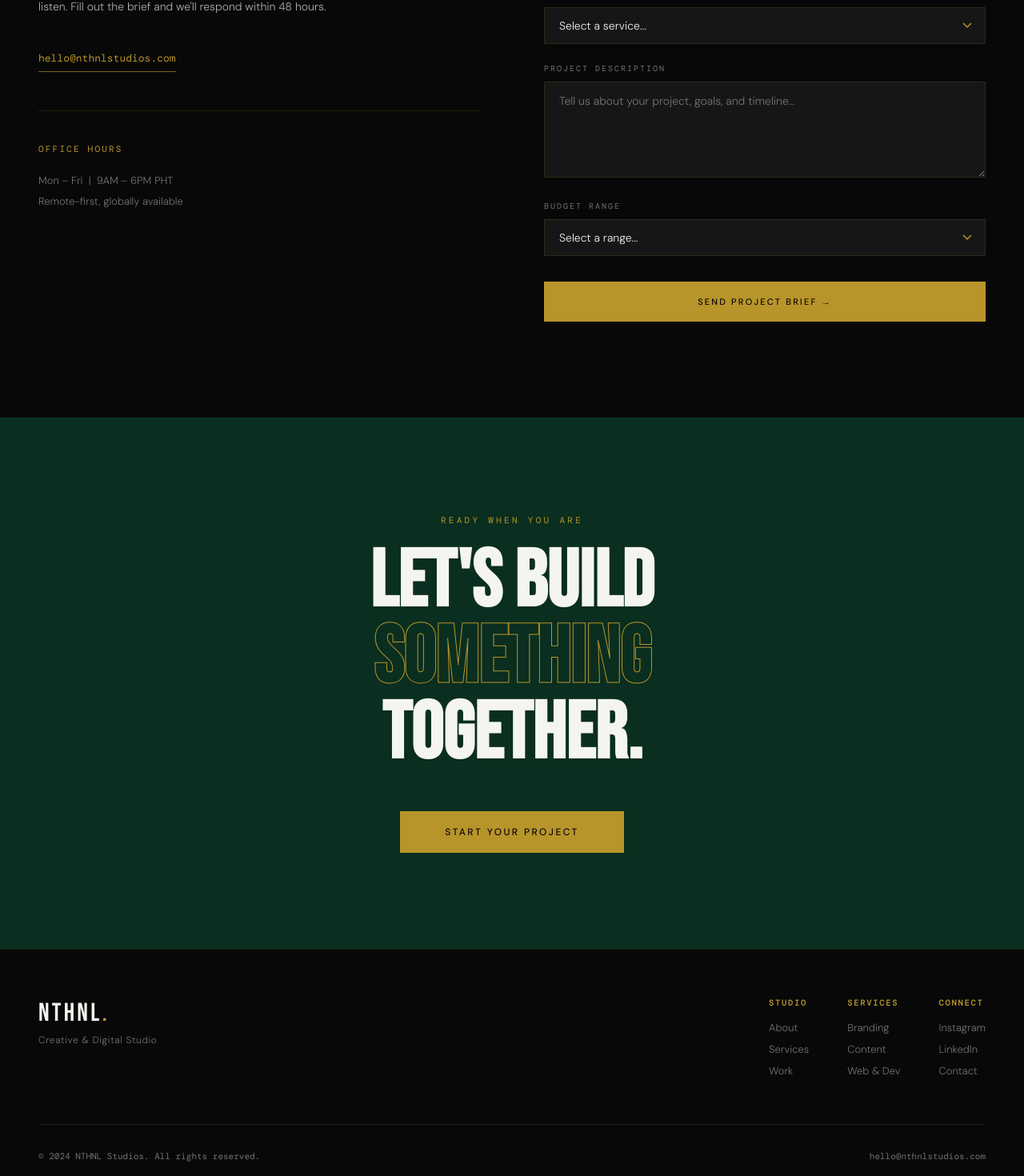
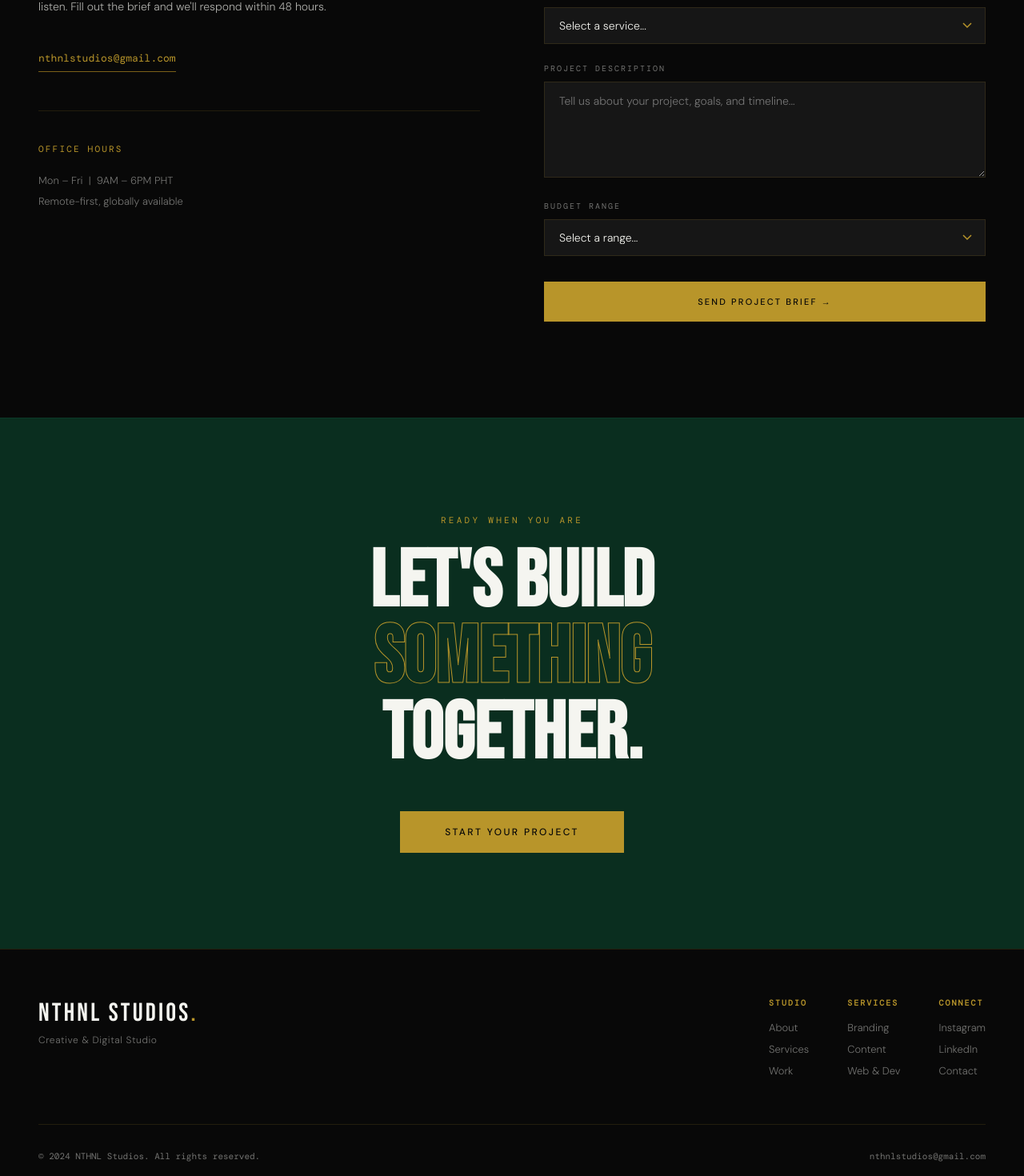
Before and after one commit to nthnjms/nthnlstudios, a Next.js app: page / in a window 1280 px wide. Shown: the part 4290-5760 px from the top of the page at 80% size. Built offline with nearby package versions, Linux system fonts and the light colour scheme; a web font is replaced by a local one.

Commit message:
initial build: NTHNL Studios website

```diff
--- a/components/ContactForm.tsx
+++ b/components/ContactForm.tsx
@@ -56,7 +56,7 @@ export default function ContactForm() {
           </p>
 
           <div style={{ fontFamily: 'DM Mono', fontSize: '13px', color: 'var(--gold)', borderBottom: '1px solid var(--gold-dim)', paddingBottom: '8px', display: 'inline-block' }}>
-            hello@nthnlstudios.com
+            nthnlstudios@gmail.com
           </div>
 
           <div style={{ marginTop: '48px', paddingTop: '40px', borderTop: '1px solid var(--border)' }}>
--- a/components/Footer.tsx
+++ b/components/Footer.tsx
@@ -43,7 +43,7 @@ export default function Footer() {
           {/* Logo + tagline */}
           <div>
             <div style={{ fontFamily: 'Bebas Neue', fontSize: '32px', letterSpacing: '0.1em', color: 'var(--white)' }}>
-              NTHNL<span style={{ color: 'var(--gold)' }}>.</span>
+              NTHNL Studios<span style={{ color: 'var(--gold)' }}>.</span>
             </div>
             <div style={{ fontSize: '12px', color: 'var(--text-muted)', marginTop: '6px', letterSpacing: '0.05em' }}>
               Creative &amp; Digital Studio
@@ -104,7 +104,7 @@ export default function Footer() {
             © 2024 NTHNL Studios. All rights reserved.
           </div>
           <div style={{ fontSize: '11px', color: 'var(--text-muted)', fontFamily: 'DM Mono' }}>
-            hello@nthnlstudios.com
+            nthnlstudios@gmail.com
           </div>
         </div>
 
```
